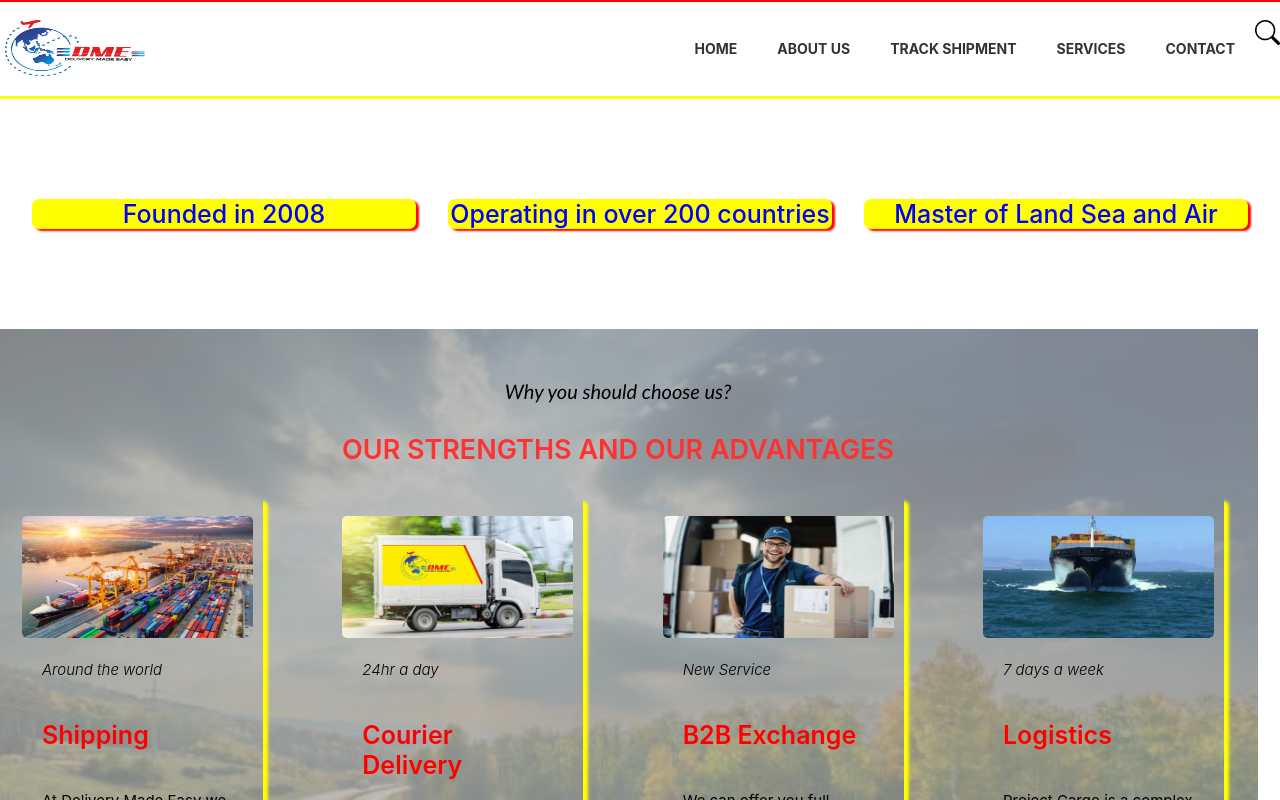
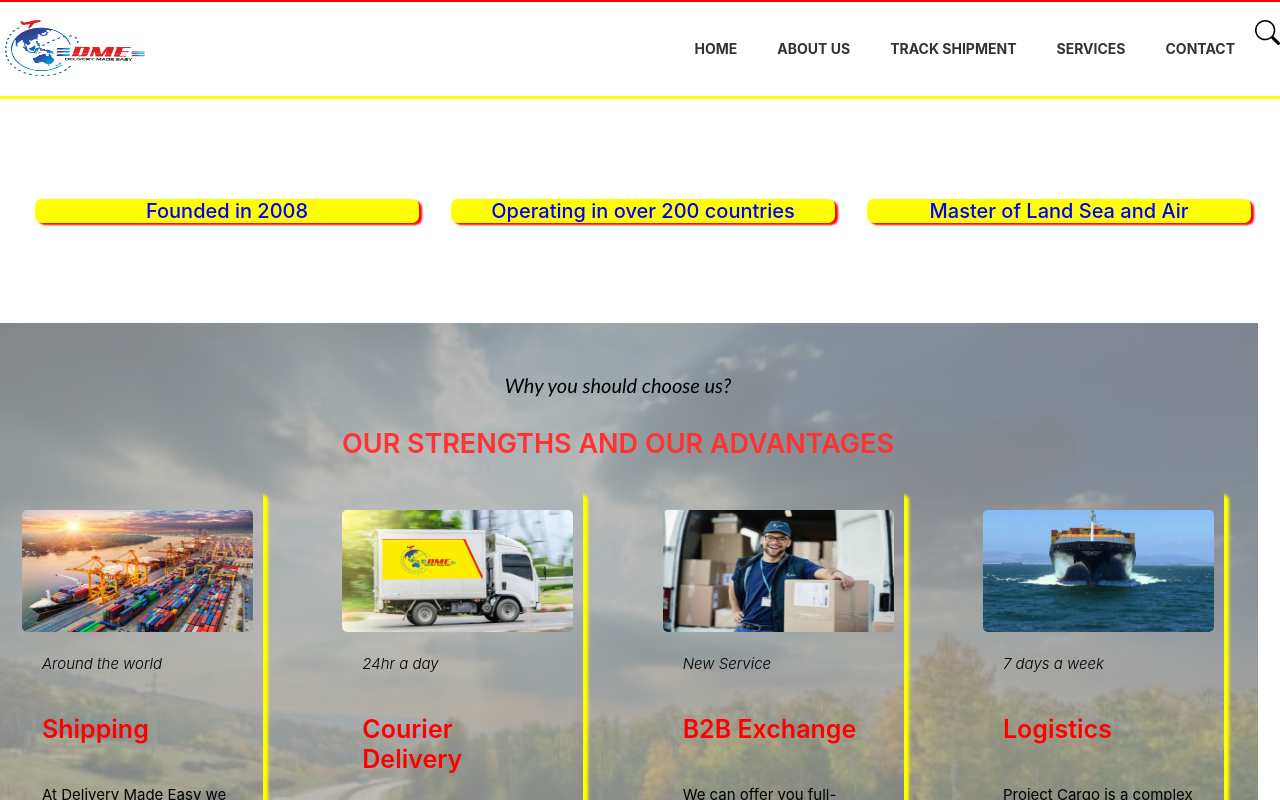
Before and after one commit to uche9/Delivery, a React (Create React App) app: page /about_us in a window 1280 px wide. Shown: the top 800 px of the page. Built offline with nearby package versions, Linux system fonts and the light colour scheme.

Commit message:
'improved'

```diff
--- a/src/components/Receipt/Receipt.js
+++ b/src/components/Receipt/Receipt.js
@@ -23,7 +23,7 @@ export default function Receipt({data}){
                                             <img src={logo} alt='logo' style={{width:'200px'}}/>
                                     </div>
                                     <div style={{display:'flex', flexDirection:'column' , justifyContent:'space-evenly', fontWeight:'800'}}>
-                                            <div style={{fontSize:'30px', textAlign:'center'}}>DELIVERY MADE EASY</div>
+                                            <div style={{fontSize:'26px', textAlign:'center'}}>DELIVERY MADE EASY</div>
                                             <div style={{display : 'flex', justifyContent:'flex-end'}}>
                                                   <div>AIR WAYBILL</div>
                                             </div>
--- a/src/components/Tracker/Track.js
+++ b/src/components/Tracker/Track.js
@@ -78,7 +78,7 @@ function handleChange(event){
               <div >
                  ... <span style={{fontSize:'20px'}}>{response}</span>
                </div>
-               { search_permit && <div style={{fontSize:'20px', fontWeight:'600'}}>{feedback}</div>}
+               { search_permit && <div style={{fontSize:'17px', fontWeight:'600' , textAlign:'center'}}>{feedback}</div>}
                { search_permit && client_data.length===1 && <Receipt xx={2}  data={client_data[0]}  />}
 
          </div>
--- a/src/components/WhoWeAre/WhoWeAre.js
+++ b/src/components/WhoWeAre/WhoWeAre.js
@@ -16,12 +16,13 @@ export default function WhoWeAre(){
             <div
             style={{
                      fontWeight:'500',
-                     fontSize:'25px',
-                     paddingLeft:'0px',paddingRight:'0px' ,
+                     fontSize:'20px',
+                     paddingLeft:'3px',paddingRight:'3px' ,
                      color:'#00f',
                      display:'flex', width:'100%', justifyContent:'space-evenly',
                      marginBottom:'100px',
                      marginTop:'100px',
+                     textAlign:'center'
                      }} >
                    { who_we_are}
             </div>
```
